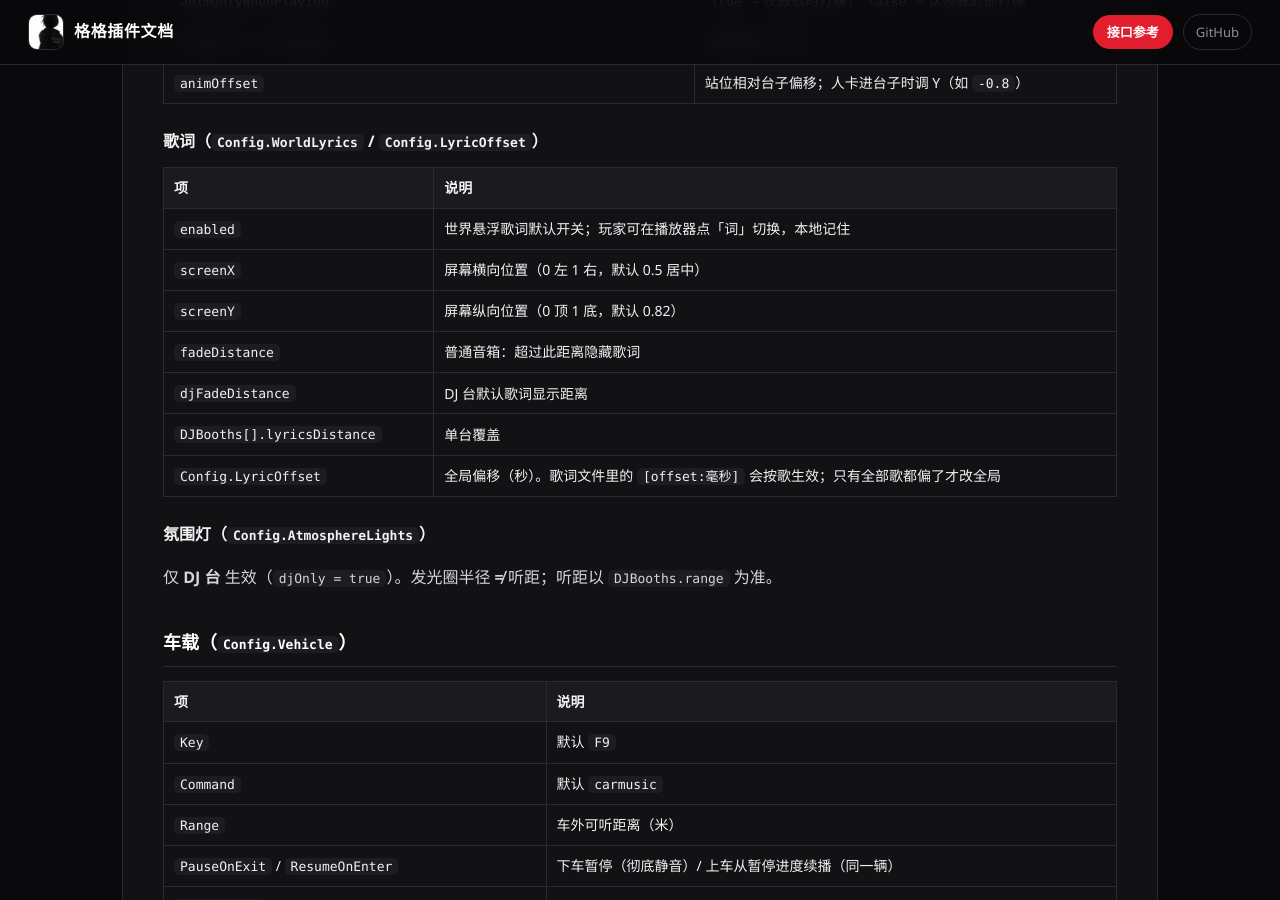
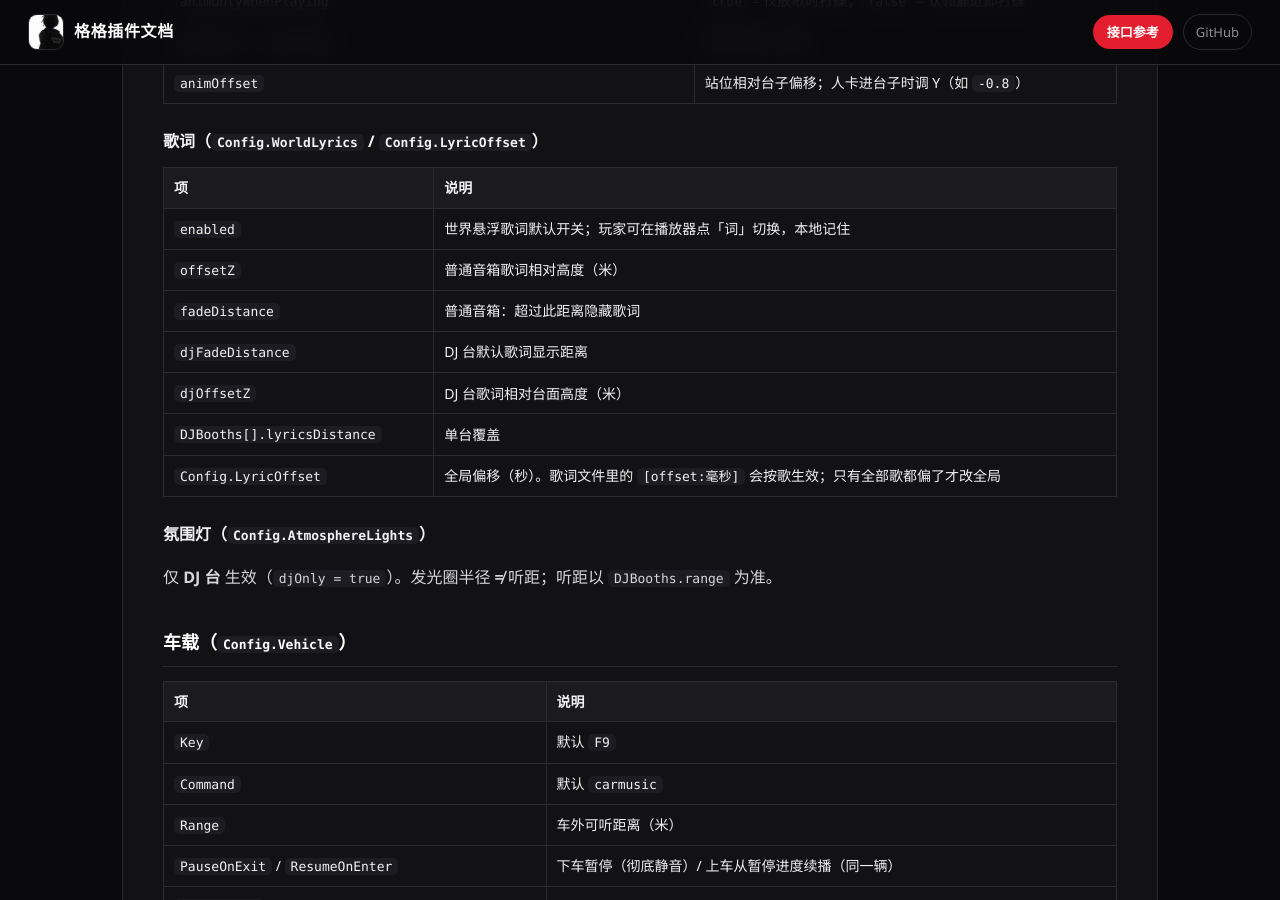
Before and after one commit to gege806/gege-docs, a Jekyll site: the page built from plugins/gege-musicbox.md, in a window 1280 px wide and 900 px high, scrolled down 4207 px. Built offline with Jekyll 4.4.1, drawn with Linux system fonts in a browser that asks for light colours; some of the changed text lies outside the part shown.

Commit message:
更新格格音乐盒文档：悬浮歌词改回音箱上方显示（v1.2.2）。

```diff
--- a/plugins/gege-musicbox.md
+++ b/plugins/gege-musicbox.md
@@ -11,7 +11,7 @@
 
 须配套同目录（或本服已部署）的 **xsound 魔改版**（听距、切屏恢复、续播进度等已改）。
 
-当前版本见 `fxmanifest.lua`（v1.2.1）。
+当前版本见 `fxmanifest.lua`（v1.2.2）。
 
 ## 功能一览
 
@@ -27,7 +27,7 @@
 | DJ 氛围灯 | 发光圈 / 光束 / 烟雾 **仅 DJ 台**（普通音箱无） |
 | 精选 / 搜索 | 官方热歌榜等 + `PlaylistIds_WYY`；顶栏搜索（历史 / 猜你喜欢 / 热搜榜 / 飙升榜） |
 | 我喜欢 | 爱心收藏；需 oxmysql |
-| 悬浮歌词 | 屏幕固定位置与字号；听距内显示、超出隐藏；播放器「词」可开关 |
+| 悬浮歌词 | 显示在音箱上方；字号固定；听距内显示；播放器「词」可开关 |
 | 多人同步听歌 | xsound；须完成去墙 |
 
 ## 依赖
@@ -147,10 +147,10 @@
 | 项 | 说明 |
 |----|------|
 | `enabled` | 世界悬浮歌词默认开关；玩家可在播放器点「词」切换，本地记住 |
-| `screenX` | 屏幕横向位置（0 左 1 右，默认 0.5 居中） |
-| `screenY` | 屏幕纵向位置（0 顶 1 底，默认 0.82） |
+| `offsetZ` | 普通音箱歌词相对高度（米） |
 | `fadeDistance` | 普通音箱：超过此距离隐藏歌词 |
 | `djFadeDistance` | DJ 台默认歌词显示距离 |
+| `djOffsetZ` | DJ 台歌词相对台面高度（米） |
 | `DJBooths[].lyricsDistance` | 单台覆盖 |
 | `Config.LyricOffset` | 全局偏移（秒）。歌词文件里的 `[offset:毫秒]` 会按歌生效；只有全部歌都偏了才改全局 |
 
@@ -272,7 +272,7 @@
 ## 性能
 
 - 无交互时客户端循环约 400–800ms
-- 悬浮歌词固定在屏幕位置，仅按听距显示或隐藏
+- 悬浮歌词跟随音箱投影到屏幕，字号固定不随距离缩放
 - 听距：普通音箱 `DefaultRange`；车载 `Vehicle.Range`；DJ 台 `DJBooths.range`
 
 ## 常见问题
@@ -320,6 +320,14 @@
 `ensure ox_lib` → `ensure ox_target` → `ensure gege_musicbox`；可试 `/mbrebind` 或 `/mbtarget` 排查。
 
 ## 更新日志
+
+### 1.2.2 · 2026-08-29
+
+**修复**
+- 世界悬浮歌词改回显示在音箱上方，不再固定在屏幕底部
+
+**优化**
+- 字号保持固定，远近大小一致
 
 ### 1.2.1 · 2026-08-29
 
```
